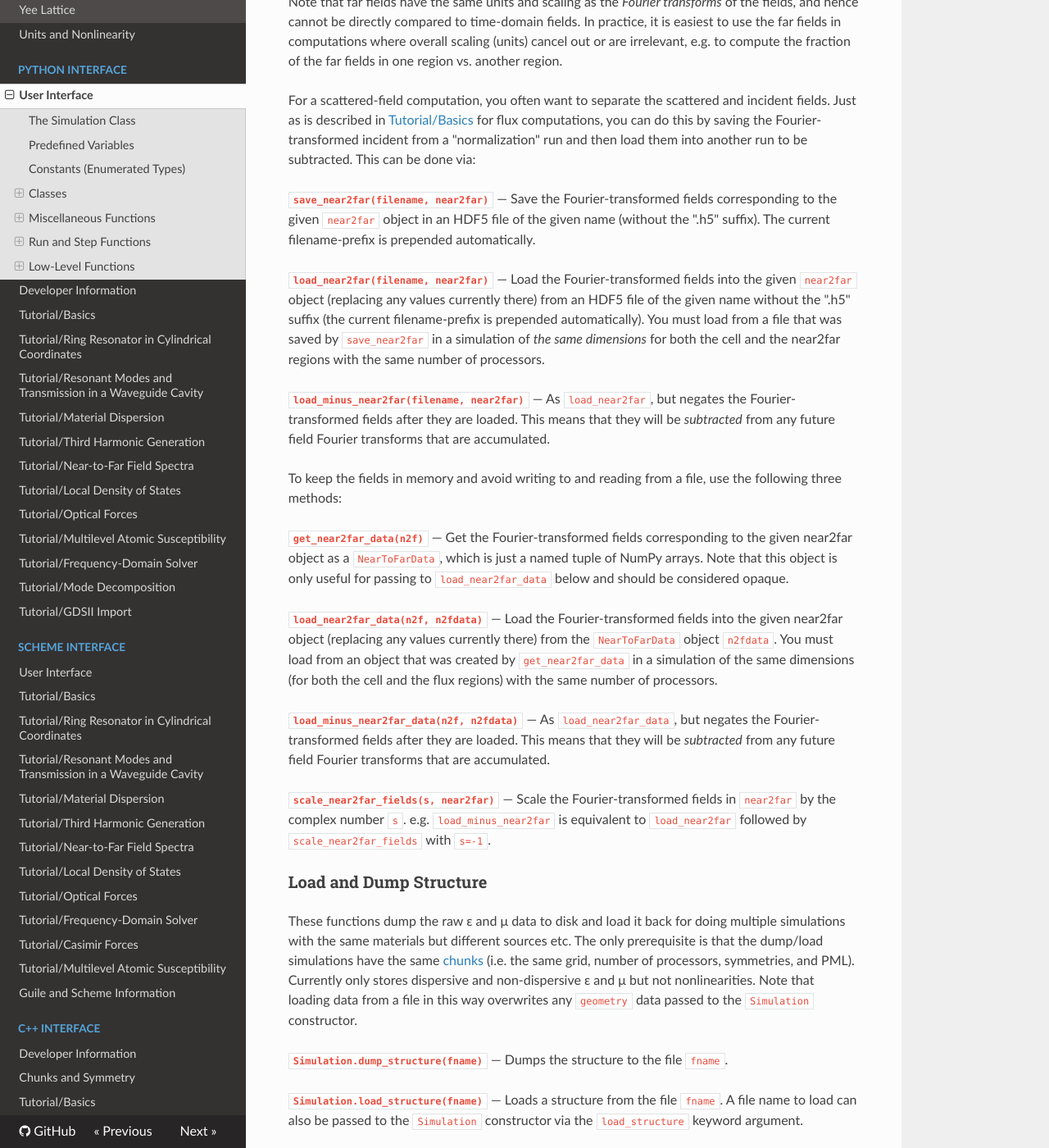
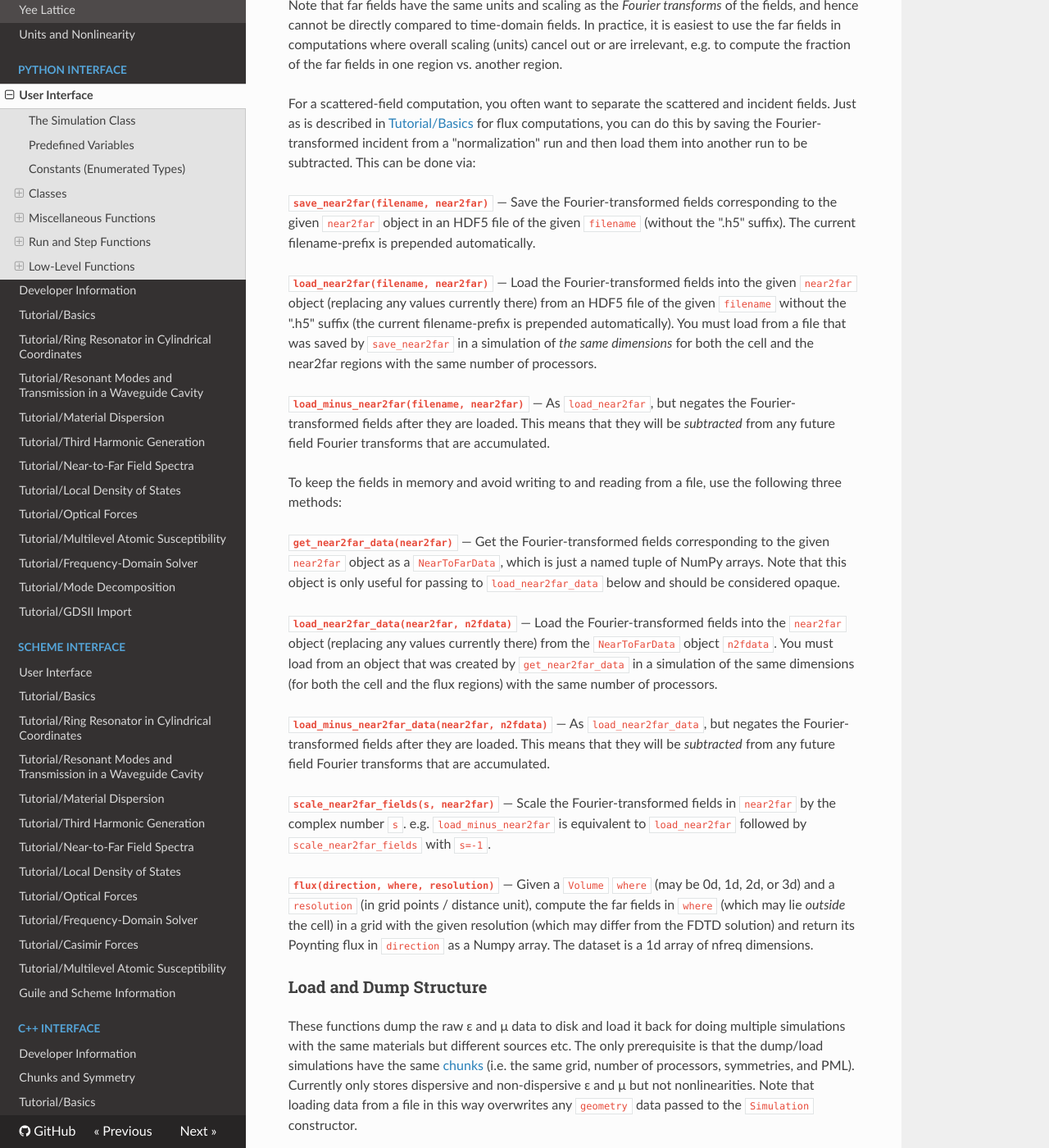
Before and after one commit to NanoComp/meep, an MkDocs documentation site: the page built from doc/docs/Python_User_Interface.md, in a window 1280 px wide and 1400 px high, scrolled down 39331 px. Shown: the whole window at 82% size. Built offline with MkDocs 1.6.1, drawn with Linux system fonts in a browser that asks for light colours; nearby versions of some CDN libraries; formulas are drawn with MathJax 3; old or Windows-style settings are respelled for this version of MkDocs; some of the changed text lies outside the part shown.

Commit message:
add documentation for dft_near2far::flux

```diff
--- a/doc/docs/Python_User_Interface.md
+++ b/doc/docs/Python_User_Interface.md
@@ -1058,11 +1058,11 @@ As described in [Tutorial/Basics](Python_Tutorials/Basics.md#angular-reflectance
 
 **`save_flux(filename, flux)`**
 —
-Save the Fourier-transformed fields corresponding to the given flux object in an HDF5 file of the given name without the ".h5" suffix (the current filename-prefix is prepended automatically).
+Save the Fourier-transformed fields corresponding to the given flux object in an HDF5 file of the given `filename` without the ".h5" suffix (the current filename-prefix is prepended automatically).
 
 **`load_flux(filename, flux)`**
 —
-Load the Fourier-transformed fields into the given flux object (replacing any values currently there) from an HDF5 file of the given name without the ".h5" suffix (the current filename-prefix is prepended automatically). You must load from a file that was saved by `save_flux` in a simulation of the same dimensions (for both the cell and the flux regions) with the same number of processors.
+Load the Fourier-transformed fields into the given flux object (replacing any values currently there) from an HDF5 file of the given `filename` without the ".h5" suffix (the current filename-prefix is prepended automatically). You must load from a file that was saved by `save_flux` in a simulation of the same dimensions (for both the cell and the flux regions) with the same number of processors.
 
 **`load_minus_flux(filename, flux)`**
 —
@@ -1207,11 +1207,11 @@ As described in [Tutorial/Basics](Python_Tutorials/Basics.md), to compute the fo
 
 **`save_force(filename, force)`**
 —
-Save the Fourier-transformed fields corresponding to the given force object in an HDF5 file of the given name without the ".h5" suffix (the current filename-prefix is prepended automatically).
+Save the Fourier-transformed fields corresponding to the given force object in an HDF5 file of the given `filename` without the ".h5" suffix (the current filename-prefix is prepended automatically).
 
 **`load_force(filename, force)`**
 —
-Load the Fourier-transformed fields into the given force object (replacing any values currently there) from an HDF5 file of the given name without the ".h5" suffix (the current filename-prefix is prepended automatically). You must load from a file that was saved by `save_force` in a simulation of the same dimensions for both the cell and the force regions with the same number of processors.
+Load the Fourier-transformed fields into the given force object (replacing any values currently there) from an HDF5 file of the given `filename` without the ".h5" suffix (the current filename-prefix is prepended automatically). You must load from a file that was saved by `save_force` in a simulation of the same dimensions for both the cell and the force regions with the same number of processors.
 
 **`load_minus_force(filename, force)`**
 —
@@ -1275,9 +1275,9 @@ After the simulation run is complete, you can compute the far fields. This is us
 —
 Given a `Vector3` point `x` which can lie anywhere outside the near-field surface, including outside the cell and a `near2far` object, returns the computed (Fourier-transformed) "far" fields at `x` as list of length 6`nfreq`, consisting of fields (E<sub>x</sub><sup>1</sup>,E<sub>y</sub><sup>1</sup>,E<sub>z</sub><sup>1</sup>,H<sub>x</sub><sup>1</sup>,H<sub>y</sub><sup>1</sup>,H<sub>z</sub><sup>1</sup>,E<sub>x</sub><sup>2</sup>,E<sub>y</sub><sup>2</sup>,E<sub>z</sub><sup>2</sup>,H<sub>x</sub><sup>2</sup>,H<sub>y</sub><sup>2</sup>,H<sub>z</sub><sup>2</sup>,...) for the frequencies 1,2,…,`nfreq`.
 
-**`get_near2far_freqs(n2f)`**
-—
-Given a near2far object, returns a list of the frequencies that it is computing the spectrum for.
+**`get_near2far_freqs(near2far)`**
+—
+Given a `near2far` object, returns a list of the frequencies that it is computing the spectrum for.
 
 **`output_farfields(near2far, fname, resolution, where=None, center=None, size=None)`**
 —
@@ -1289,11 +1289,11 @@ For a scattered-field computation, you often want to separate the scattered and
 
 **`save_near2far(filename, near2far)`**
 —
-Save the Fourier-transformed fields corresponding to the given `near2far` object in an HDF5 file of the given name (without the ".h5" suffix). The current filename-prefix is prepended automatically.
+Save the Fourier-transformed fields corresponding to the given `near2far` object in an HDF5 file of the given `filename` (without the ".h5" suffix). The current filename-prefix is prepended automatically.
 
 **`load_near2far(filename, near2far)`**
 —
-Load the Fourier-transformed fields into the given `near2far` object (replacing any values currently there) from an HDF5 file of the given name without the ".h5" suffix (the current filename-prefix is prepended automatically). You must load from a file that was saved by `save_near2far` in a simulation of *the same dimensions* for both the cell and the near2far regions with the same number of processors.
+Load the Fourier-transformed fields into the given `near2far` object (replacing any values currently there) from an HDF5 file of the given `filename` without the ".h5" suffix (the current filename-prefix is prepended automatically). You must load from a file that was saved by `save_near2far` in a simulation of *the same dimensions* for both the cell and the near2far regions with the same number of processors.
 
 **`load_minus_near2far(filename, near2far)`**
 —
@@ -1301,21 +1301,25 @@ As `load_near2far`, but negates the Fourier-transformed fields after they are lo
 
 To keep the fields in memory and avoid writing to and reading from a file, use the following three methods:
 
-**`get_near2far_data(n2f)`**
-—
-Get the Fourier-transformed fields corresponding to the given near2far object as a `NearToFarData`, which is just a named tuple of NumPy arrays. Note that this object is only useful for passing to `load_near2far_data` below and should be considered opaque.
-
-**`load_near2far_data(n2f, n2fdata)`**
-—
-Load the Fourier-transformed fields into the given near2far object (replacing any values currently there) from the `NearToFarData` object `n2fdata`. You must load from an object that was created by `get_near2far_data` in a simulation of the same dimensions (for both the cell and the flux regions) with the same number of processors.
-
-**`load_minus_near2far_data(n2f, n2fdata)`**
+**`get_near2far_data(near2far)`**
+—
+Get the Fourier-transformed fields corresponding to the given `near2far` object as a `NearToFarData`, which is just a named tuple of NumPy arrays. Note that this object is only useful for passing to `load_near2far_data` below and should be considered opaque.
+
+**`load_near2far_data(near2far, n2fdata)`**
+—
+Load the Fourier-transformed fields into the `near2far` object (replacing any values currently there) from the `NearToFarData` object `n2fdata`. You must load from an object that was created by `get_near2far_data` in a simulation of the same dimensions (for both the cell and the flux regions) with the same number of processors.
+
+**`load_minus_near2far_data(near2far, n2fdata)`**
 —
 As `load_near2far_data`, but negates the Fourier-transformed fields after they are loaded. This means that they will be *subtracted* from any future field Fourier transforms that are accumulated.
 
 **`scale_near2far_fields(s, near2far)`**
 —
 Scale the Fourier-transformed fields in `near2far` by the complex number `s`. e.g. `load_minus_near2far` is equivalent to `load_near2far` followed by `scale_near2far_fields` with `s=-1`.
+
+**`flux(direction, where, resolution)`**
+—
+Given a `Volume` `where` (may be 0d, 1d, 2d, or 3d) and a `resolution` (in grid points / distance unit), compute the far fields in `where` (which may lie *outside* the cell) in a grid with the given resolution (which may differ from the FDTD solution) and return its Poynting flux in `direction` as a Numpy array. The dataset is a 1d array of nfreq dimensions.
 
 ### Load and Dump Structure
 
```
Also changed, not shown: README.md (+1 -1 lines), doc/docs/Download.md (+2 -2 lines), doc/docs/FAQ.md (+2 -2 lines), doc/docs/Python_Tutorials/GDSII_Import.md (+5 -5 lines), doc/docs/Scheme_User_Interface.md (+12 -8 lines), doc/docs/index.md (+1 -1 lines), 1 other file.
